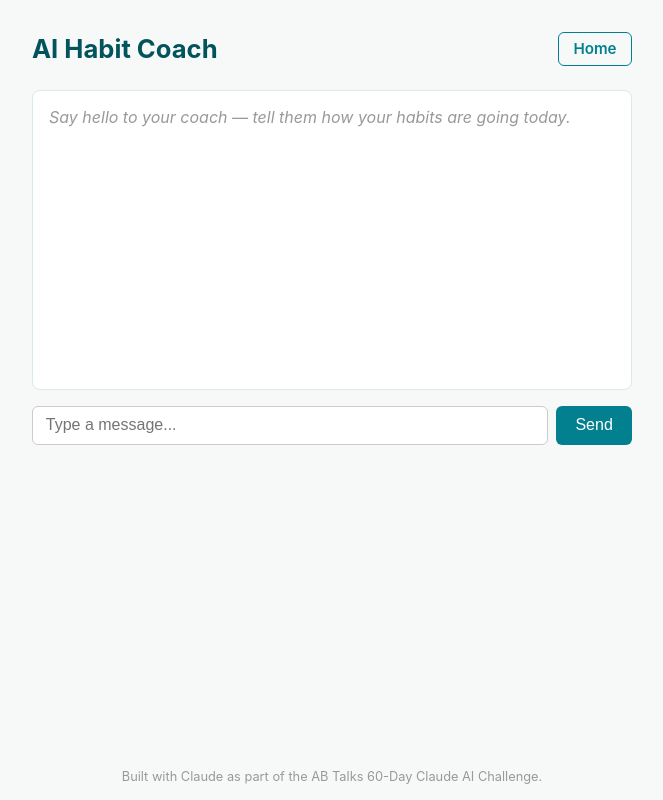
After one commit to Anushkabajpai003/ai-habit-coach, a Flask app: page /coach in a window 1280 px wide. The commit adds this page. Shown: the whole page, without its empty margins (308-971 px from the left). Run offline with Flask 3, Linux system fonts and the light colour scheme.

Commit message:
Day 6: AI Coach Chat, footer, production-ready config, Procfile

```diff
--- a/app.py
+++ b/app.py
@@ -2,20 +2,32 @@
 AI Habit Coach — Flask application entry point.
 """
 
+import os
 from datetime import date
-from flask import Flask, render_template, request, redirect, url_for
+from flask import Flask, render_template, request, redirect, url_for, session
 from models import db, Habit, CheckIn
 from utils import calculate_streak, already_checked_in_today, detect_pattern
-from ai_coach import get_motivational_message, get_pattern_insight
+from ai_coach import get_motivational_message, get_pattern_insight, get_coach_reply
 
 app = Flask(__name__)
-app.config['SQLALCHEMY_DATABASE_URI'] = 'sqlite:///habits.db'
+
+database_url = os.environ.get('DATABASE_URL', 'sqlite:///habits.db')
+if database_url.startswith('postgres://'):
+    database_url = database_url.replace('postgres://', 'postgresql://', 1)
+
+app.config['SQLALCHEMY_DATABASE_URI'] = database_url
 app.config['SQLALCHEMY_TRACK_MODIFICATIONS'] = False
+app.config['SECRET_KEY'] = os.environ.get('SECRET_KEY', 'dev-secret-key-change-in-production')
 
 db.init_app(app)
 
 with app.app_context():
     db.create_all()
+
+
+def get_habits_summary():
+    habits = Habit.query.order_by(Habit.created_at.asc()).all()
+    return [{'name': h.name, 'streak': calculate_streak(h)} for h in habits]
 
 
 @app.route('/')
@@ -91,5 +103,35 @@ def uncheck_habit(habit_id):
     return redirect(url_for('home'))
 
 
+@app.route('/coach')
+def coach():
+    chat_history = session.get('chat_history', [])
+    return render_template('coach.html', chat_history=chat_history)
+
+
+@app.route('/coach/send', methods=['POST'])
+def coach_send():
+    user_message = request.form.get('message', '').strip()[:500]
+
+    if user_message:
+        chat_history = session.get('chat_history', [])
+        habits_summary = get_habits_summary()
+
+        reply = get_coach_reply(habits_summary, chat_history, user_message)
+
+        chat_history.append({'role': 'user', 'content': user_message})
+        chat_history.append({'role': 'assistant', 'content': reply})
+
+        session['chat_history'] = chat_history[-20:]
+
+    return redirect(url_for('coach'))
+
+
+@app.route('/coach/clear', methods=['POST'])
+def coach_clear():
+    session.pop('chat_history', None)
+    return redirect(url_for('coach'))
+
+
 if __name__ == '__main__':
     app.run(debug=True)
--- a/static/style.css
+++ b/static/style.css
@@ -4,11 +4,17 @@
     padding: 0;
 }
 
+html, body {
+    height: 100%;
+}
+
 body {
     font-family: -apple-system, BlinkMacSystemFont, 'Segoe UI', Roboto, sans-serif;
     background-color: #F7F9F8;
     color: #1E2B2B;
-    padding: 2rem 1rem;
+    padding: 2rem 1rem 5rem 1rem;
+    min-height: 100vh;
+    position: relative;
 }
 
 .container {
@@ -16,9 +22,30 @@ body {
     margin: 0 auto;
 }
 
+.nav-bar {
+    display: flex;
+    justify-content: space-between;
+    align-items: center;
+    margin-bottom: 1.5rem;
+}
+
 h1 {
     color: #02545C;
-    margin-bottom: 1.5rem;
+    font-size: 1.6rem;
+}
+
+.nav-link {
+    color: #028090;
+    text-decoration: none;
+    font-weight: 600;
+    font-size: 0.95rem;
+    padding: 0.4rem 0.9rem;
+    border: 1px solid #028090;
+    border-radius: 6px;
+}
+
+.nav-link:hover {
+    background-color: #EAF7F5;
 }
 
 .add-habit-form {
@@ -149,3 +176,86 @@ h1 {
     font-style: italic;
     padding: 1rem 0;
 }
+
+.chat-box {
+    background-color: white;
+    border: 1px solid #DCEAE7;
+    border-radius: 8px;
+    padding: 1rem;
+    min-height: 300px;
+    max-height: 50vh;
+    overflow-y: auto;
+    margin-bottom: 1rem;
+}
+
+.chat-empty {
+    color: #999;
+    font-style: italic;
+}
+
+.chat-msg {
+    padding: 0.6rem 0.8rem;
+    border-radius: 6px;
+    margin-bottom: 0.6rem;
+    font-size: 0.95rem;
+    line-height: 1.4;
+}
+
+.chat-user {
+    background-color: #F0F4FF;
+    color: #1E2B2B;
+}
+
+.chat-coach {
+    background-color: #EAF7F5;
+    color: #02545C;
+}
+
+.chat-form {
+    display: flex;
+    gap: 0.5rem;
+    margin-bottom: 0.75rem;
+}
+
+.chat-form input {
+    flex: 1;
+    padding: 0.6rem 0.8rem;
+    border: 1px solid #ccc;
+    border-radius: 6px;
+    font-size: 1rem;
+}
+
+.chat-form button {
+    padding: 0.6rem 1.2rem;
+    background-color: #028090;
+    color: white;
+    border: none;
+    border-radius: 6px;
+    font-size: 1rem;
+    cursor: pointer;
+}
+
+.chat-form button:hover {
+    background-color: #02545C;
+}
+
+.clear-btn {
+    background: none;
+    border: none;
+    color: #999;
+    font-size: 0.85rem;
+    cursor: pointer;
+    text-decoration: underline;
+}
+
+.app-footer {
+    position: absolute;
+    bottom: 0;
+    left: 0;
+    right: 0;
+    text-align: center;
+    padding: 1rem;
+    font-size: 0.8rem;
+    color: #999;
+    background-color: #F7F9F8;
+}
--- /dev/null
+++ b/templates/coach.html
@@ -0,0 +1,45 @@
+<!DOCTYPE html>
+<html lang="en">
+<head>
+    <meta charset="UTF-8">
+    <title>Coach Chat — AI Habit Coach</title>
+    <link rel="stylesheet" href="{{ url_for('static', filename='style.css') }}">
+</head>
+<body>
+    <div class="container">
+        <div class="nav-bar">
+            <h1>AI Habit Coach</h1>
+            <a href="{{ url_for('home') }}" class="nav-link">Home</a>
+        </div>
+
+        <div class="chat-box">
+            {% if chat_history %}
+                {% for turn in chat_history %}
+                    {% if turn.role == 'user' %}
+                        <div class="chat-msg chat-user">You: {{ turn.content }}</div>
+                    {% else %}
+                        <div class="chat-msg chat-coach">Coach: {{ turn.content }}</div>
+                    {% endif %}
+                {% endfor %}
+            {% else %}
+                <p class="chat-empty">Say hello to your coach — tell them how your habits are going today.</p>
+            {% endif %}
+        </div>
+
+        <form action="{{ url_for('coach_send') }}" method="POST" class="chat-form">
+            <input type="text" name="message" placeholder="Type a message..." required maxlength="500" autocomplete="off">
+            <button type="submit">Send</button>
+        </form>
+
+        {% if chat_history %}
+            <form action="{{ url_for('coach_clear') }}" method="POST" class="clear-form">
+                <button type="submit" class="clear-btn">Clear conversation</button>
+            </form>
+        {% endif %}
+    </div>
+
+    <footer class="app-footer">
+        Built with Claude as part of the AB Talks 60-Day Claude AI Challenge.
+    </footer>
+</body>
+</html>
--- /dev/null
+++ b/utils.py
@@ -0,0 +1,98 @@
+"""
+Utility functions: streak calculation and pattern detection.
+"""
+
+from datetime import date, timedelta
+from collections import defaultdict
+
+WEEKDAY_NAMES = ["Monday", "Tuesday", "Wednesday", "Thursday", "Friday", "Saturday", "Sunday"]
+
+MIN_CHECKINS_FOR_PATTERN = 7
+
+
+def calculate_streak(habit):
+    """
+    Calculates the current streak for a habit.
+
+    The streak is considered "alive" as long as the most recent
+    completed check-in was today OR yesterday (the user still has
+    until the end of today to keep it going). If the last check-in
+    was 2+ days ago, the streak is broken and returns 0.
+
+    Counts backward from the most recent valid day through consecutive
+    completed CheckIn records, stopping at the first gap.
+    """
+    check_in_dates = {c.date for c in habit.check_ins if c.done}
+
+    if not check_in_dates:
+        return 0
+
+    today = date.today()
+    yesterday = today - timedelta(days=1)
+
+    if today in check_in_dates:
+        start_day = today
+    elif yesterday in check_in_dates:
+        start_day = yesterday
+    else:
+        return 0
+
+    streak = 0
+    current_day = start_day
+
+    while current_day in check_in_dates:
+        streak += 1
+        current_day -= timedelta(days=1)
+
+    return streak
+
+
+def already_checked_in_today(habit):
+    """Returns True if the habit has a CheckIn record for today."""
+    today = date.today()
+    return any(c.date == today for c in habit.check_ins)
+
+
+def detect_pattern(habit):
+    """
+    Analyzes a habit's check-in history to find the weekday with the
+    highest miss rate. Requires at least MIN_CHECKINS_FOR_PATTERN
+    total check-in days (done or not) before returning a pattern.
+
+    Returns a dict like:
+        {"weekday": "Monday", "missed": 3, "total": 4}
+    or None if there isn't enough data yet.
+    """
+    check_ins = habit.check_ins
+
+    if len(check_ins) < MIN_CHECKINS_FOR_PATTERN:
+        return None
+
+    weekday_stats = defaultdict(lambda: {"missed": 0, "total": 0})
+
+    for c in check_ins:
+        weekday = WEEKDAY_NAMES[c.date.weekday()]
+        weekday_stats[weekday]["total"] += 1
+        if not c.done:
+            weekday_stats[weekday]["missed"] += 1
+
+    worst_weekday = None
+    worst_miss_rate = -1
+
+    for weekday, stats in weekday_stats.items():
+        if stats["total"] == 0:
+            continue
+        miss_rate = stats["missed"] / stats["total"]
+        if stats["missed"] > 0 and miss_rate > worst_miss_rate:
+            worst_miss_rate = miss_rate
+            worst_weekday = weekday
+
+    if worst_weekday is None:
+        return None
+
+    stats = weekday_stats[worst_weekday]
+    return {
+        "weekday": worst_weekday,
+        "missed": stats["missed"],
+        "total": stats["total"],
+    }
```
Also changed, not shown: ai_coach.py (+81 -0 lines), templates/index.html (+8 -1 lines), 1 other file.
